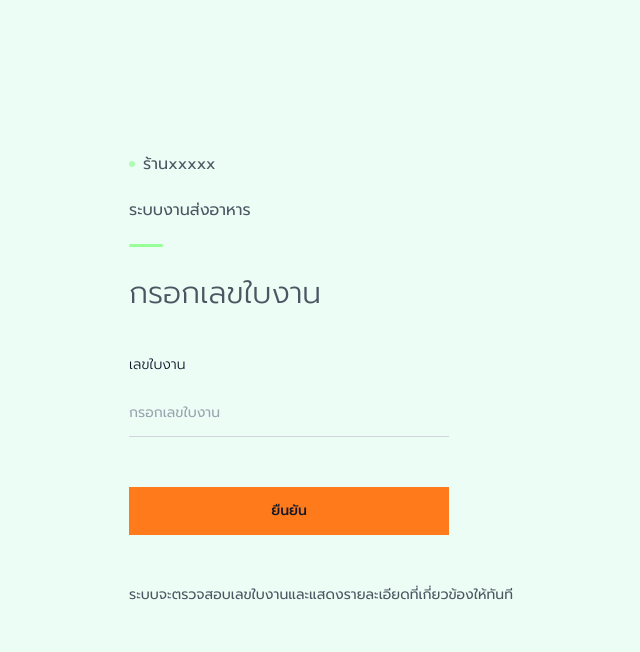
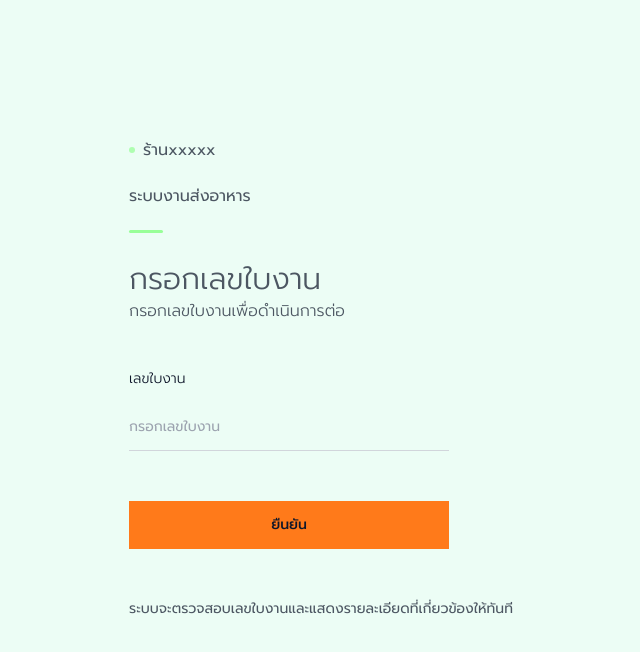
Before and after one commit to IIrumix/web-track-delivery, an Angular app: page / in a window 1280 px wide. Shown: the top 652 px of the page, without its empty margins (319-959 px from the left). Built offline with nearby package versions, Linux system fonts and the light colour scheme.

Commit message:
add some more text for driver

```diff
--- a/src/app/frontend/work-num-form/work-num-form.html
+++ b/src/app/frontend/work-num-form/work-num-form.html
@@ -12,6 +12,7 @@
     </div>
     <div class="flex mb-11 opacity-72 flex-col">
         <span class="font-light text-[#0F172A] text-3xl">กรอกเลขใบงาน</span>
+        <span class="font-light leading-7 text-[#0F172A]">กรอกเลขใบงานเพื่อดำเนินการต่อ</span>
     </div>
     <div class="flex mb-12.5 flex-col gap-3.5">
         <span class="font-light text-[#0F172A] text-sm">เลขใบงาน</span>
```
